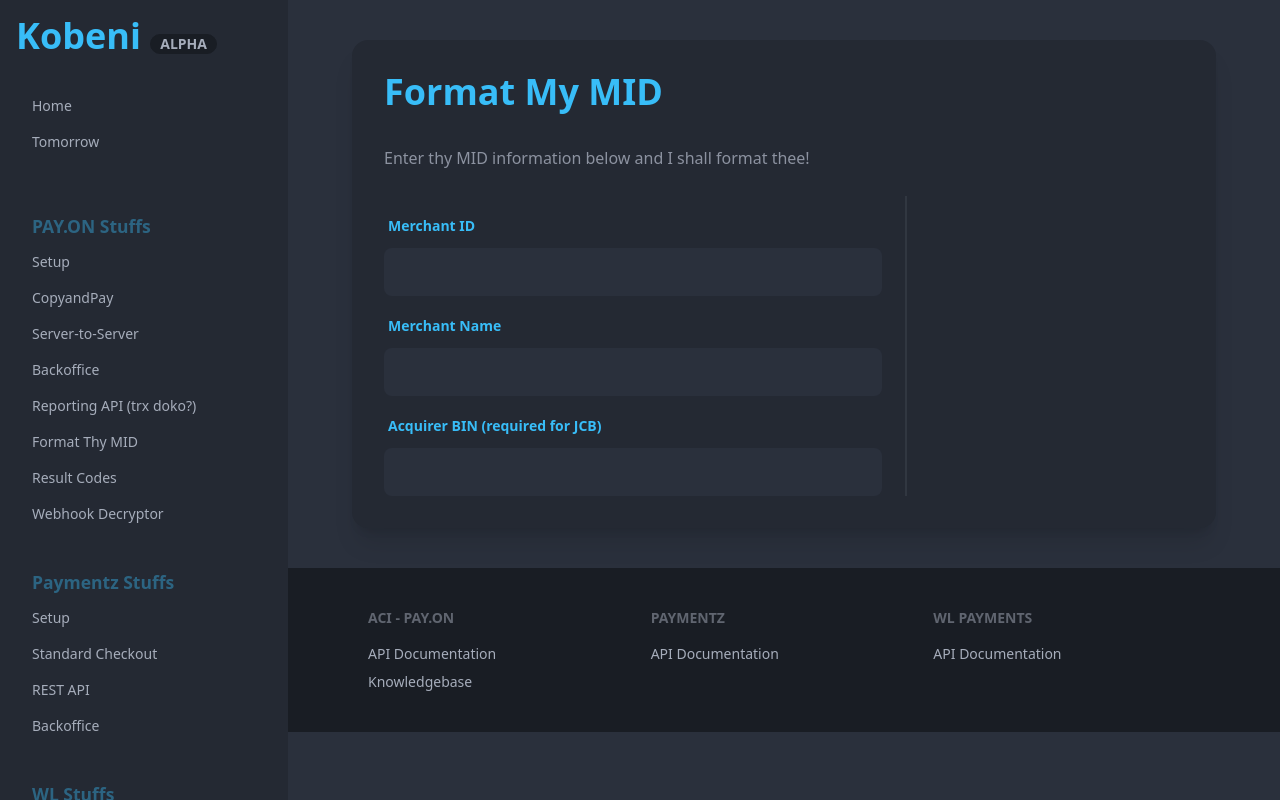
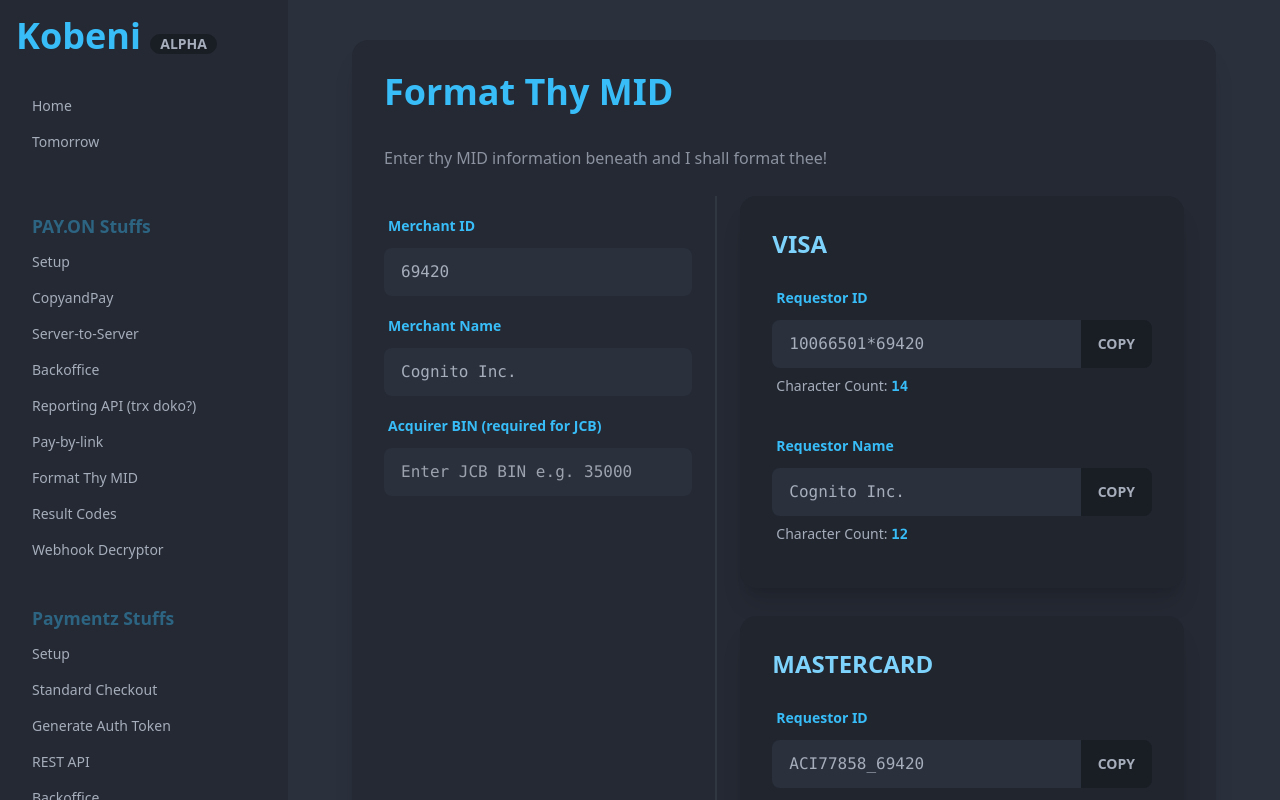
Before and after one commit to mtits/Kobeni-fork1, a Nuxt app: page /fmmid in a window 1280 px wide. Built offline with nearby package versions, Linux system fonts and the light colour scheme; no server answers.

Commit message:
added middleware to update the page title on route

```diff
--- a/app.vue
+++ b/app.vue
@@ -54,6 +54,7 @@
           <li><a>Server-to-Server</a></li>
           <li><a>Backoffice</a></li>
           <li><a>Reporting API (trx doko?)</a></li>
+          <li><a>Pay-by-link</a></li>
           <li><NuxtLink to="/fmmid">Format Thy MID</NuxtLink></li>
           <li><NuxtLink to="/resultcodes">Result Codes</NuxtLink></li>
           <li><a>Webhook Decryptor</a></li>
@@ -68,6 +69,7 @@
           </li>
           <li><a>Setup</a></li>
           <li><a>Standard Checkout</a></li>
+          <li><a>Generate Auth Token</a></li>
           <li><a>REST API</a></li>
           <li><a>Backoffice</a></li>
         </ul>
@@ -117,10 +119,6 @@
 <script setup>
   import { onMounted } from 'vue'
 
-  useHead({
-    title: 'Kobeni | Pull Yoself Togedah!',
-  })
-
   // set default states of the widget
   useState('autoLaunchWidget', () => true)
   //
--- a/components/input.vue
+++ b/components/input.vue
@@ -6,6 +6,7 @@
     <input
       :type="type"
       class="input font-mono w-full"
+      :placeholder="placeHolder"
       :value="modelValue"
       @input="$emit('update:modelValue', $event.target.value)"
       spellcheck="false" />
@@ -17,6 +18,12 @@
     label: {
       type: String,
       required: true,
+    },
+
+    placeHolder: {
+      type: String,
+      required: false,
+      default: '',
     },
 
     type: {
--- a/components/inputReadOnly.vue
+++ b/components/inputReadOnly.vue
@@ -6,7 +6,7 @@
     <div class="input-group">
       <input
         :type="type"
-        class="input font-mono input-bordered w-full"
+        class="input font-mono w-full"
         :class="{ 'input-error': characterCount > characterCountMax }"
         :value="modelValue"
         @input="$emit('update:modelValue', $event.target.value)"
--- /dev/null
+++ b/middleware/updateTitle.js
@@ -0,0 +1,6 @@
+export default defineNuxtRouteMiddleware((to, from) => {
+  // update the page title dynamically
+  useHead({
+    title: to.meta.pageTitle,
+  })
+})
--- a/pages/config-payon.vue
+++ b/pages/config-payon.vue
@@ -98,8 +98,9 @@
 </template>
 
 <script setup>
-  useHead({
-    title: 'Kobeni | Config for PAY.ON',
+  definePageMeta({
+    pageTitle: 'Kobeni | Config for PAY.ON',
+    middleware: 'update-title',
   })
 
   // get app states
--- a/pages/copyandpay.vue
+++ b/pages/copyandpay.vue
@@ -93,8 +93,9 @@
 <script setup>
   import { ref, onMounted } from 'vue'
 
-  useHead({
-    title: 'Kobeni | CopyandPay',
+  definePageMeta({
+    pageTitle: 'Kobeni | CopyandPay',
+    middleware: 'update-title',
   })
 
   const endPoint = ref('https://eu-test.oppwa.com/v1/checkouts')
--- a/pages/fmmid.vue
+++ b/pages/fmmid.vue
@@ -1,7 +1,7 @@
 <template>
   <div>
-    <PageTitle title="Format My MID">
-      Enter thy MID information below and I shall format thee!
+    <PageTitle title="Format Thy MID">
+      Enter thy MID information beneath and I shall format thee!
     </PageTitle>
 
     <div class="flex w-full">
@@ -11,6 +11,7 @@
           <Input label="Merchant Name" v-model="merchantName" />
           <Input
             label="Acquirer BIN (required for JCB)"
+            place-holder="Enter JCB BIN e.g. 35000"
             v-model="jcbAcquirerBIN" />
         </div>
       </div>
@@ -129,8 +130,13 @@
 <script setup>
   import { ref, computed } from 'vue'
 
-  const MID = ref('')
-  const merchantName = ref('')
+  definePageMeta({
+    pageTitle: 'Kobeni | Format Thy MID',
+    middleware: 'update-title',
+  })
+
+  const MID = ref('69420')
+  const merchantName = ref('Cognito Inc.')
   const jcbAcquirerBIN = ref('')
 
   const visaRequestorID = computed(() => {
--- a/pages/index.vue
+++ b/pages/index.vue
@@ -15,3 +15,10 @@
     background-image: url('/kobeni.png');
   }
 </style>
+
+<script setup>
+  definePageMeta({
+    pageTitle: 'Kobeni | Pull Yoself Togedah!',
+    middleware: 'update-title',
+  })
+</script>
--- a/pages/resultcodes.vue
+++ b/pages/resultcodes.vue
@@ -44,8 +44,9 @@
   import { reactive } from 'vue'
   import csvDownload from 'json-to-csv-export'
 
-  useHead({
-    title: 'Kobeni | Result Codes',
+  definePageMeta({
+    pageTitle: 'Kobeni | Result Codes',
+    middleware: 'update-title',
   })
 
   // the one variable to rule them all
--- a/pages/shopperresulturl-payon.vue
+++ b/pages/shopperresulturl-payon.vue
@@ -1,18 +1,15 @@
 <template>
   <div>
     <PageTitle title="Transaction Request Results"> </PageTitle>
-
-    <NuxtLink to="/copyandpay" class="btn btn-secondary"
-      >Submit Another Request</NuxtLink
-    >
   </div>
 </template>
 
 <script setup>
   import { ref, onMounted } from 'vue'
 
-  useHead({
-    title: 'Kobeni | Result Page',
+  definePageMeta({
+    pageTitle: 'Kobeni | Result Page',
+    middleware: 'update-title',
   })
 
   const route = useRoute()
--- a/pages/tomorrow.vue
+++ b/pages/tomorrow.vue
@@ -59,8 +59,9 @@
 <script setup>
   import { Howl } from 'howler'
 
-  useHead({
-    title: 'Kobeni | Tomorrow, Ina said calmly...',
+  definePageMeta({
+    pageTitle: 'Kobeni | Tomorrow, Ina said calmly...',
+    middleware: 'update-title',
   })
 
   const tomorrow = new Howl({
```
